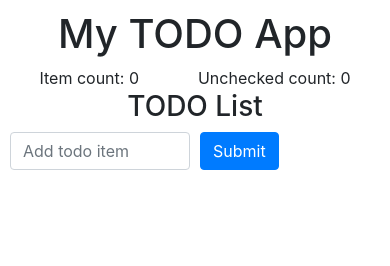
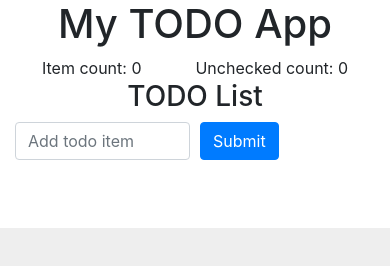
Before and after one commit to richardsa/CS50-Mobile-App-Development, a plain HTML site: page project0/index.html in a window 390 px wide. Drawn offline with nearby package versions, Linux system fonts and the light colour scheme; a web font is replaced by a local one.

Commit message:
fixed some mobile issues

```diff
--- a/project0/index.html
+++ b/project0/index.html
@@ -12,7 +12,7 @@
   </head>
   <body>
     <div class="container center">
-      <h1 class="center title">My TODO App</h1>
+      <h1 class="text-center">My TODO App</h1>
       <div class="flow-right controls">
         <span>Item count: <span id="item-count">0</span></span>
         <span>Unchecked count: <span id="unchecked-count">0</span></span>
--- a/project0/styles.css
+++ b/project0/styles.css
@@ -21,16 +21,6 @@ ul {
 .flow-right {
   display: flex;
   justify-content: space-around;
-}
-
-.container {
-  max-width: 800px;
-  margin: 0 auto;
-  padding: 10px;
-  display: flex;
-  flex-direction: column;
-  background-color: white;
-  height: 100vh;
 }
 
 .title, .controls, .button {
@@ -64,6 +54,10 @@ ul {
 .todo-container:first-of-type {
   border-top: 1px solid #333;
 }
+/* custom css */
+.container {
+  background-color: #ffffff;
+}
 
 .finished-item {
   text-decoration: line-through;
```
